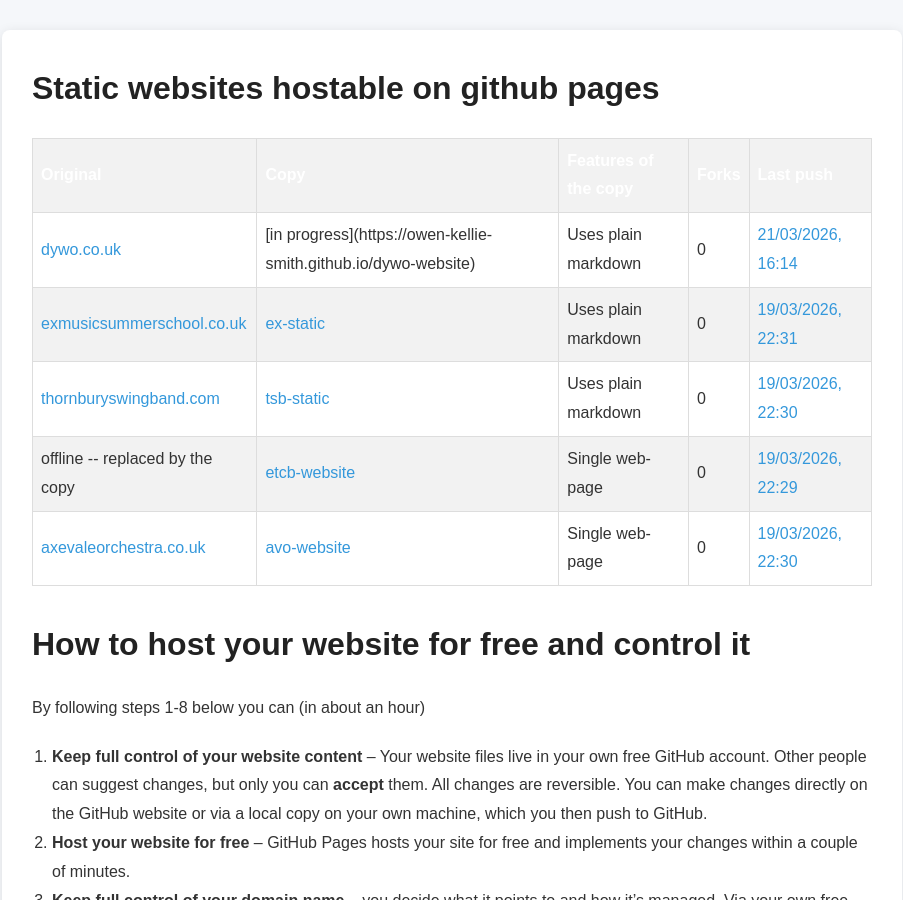
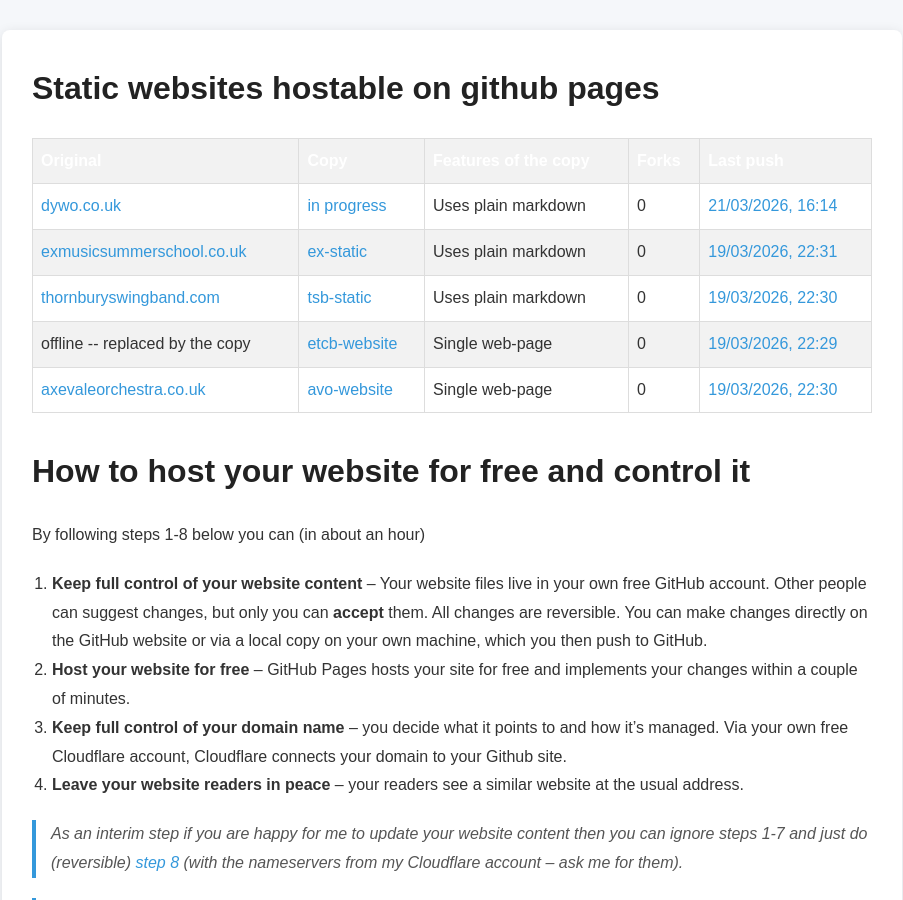
Before and after one commit to owen-kellie-smith/static-websites, a Jekyll site: the page built from index.md, in a window 1280 px wide and 900 px high. Shown: the whole window, without its empty margins (188-1091 px from the left). Built offline with Jekyll 4.4.1, drawn with Linux system fonts in a browser that asks for light colours; our own code applies the rules of GitHub Pages for plain Markdown files; part of the change alters nothing that is shown.

Commit message:
Update index.md

```diff
--- a/index.md
+++ b/index.md
@@ -23,7 +23,7 @@ secondary_content: |
 <tbody>
 <tr>
   <td data-label="Original"><a href="https://www.dywo.co.uk/">dywo.co.uk</a></td>
-  <td data-label="Copy">[in progress](https://owen-kellie-smith.github.io/dywo-website)</td>
+  <td data-label="Copy"><a href="https://owen-kellie-smith.github.io/dywo-website">in progress</a></td>
   <td data-label="Features" >Uses plain markdown</td>
   <td  data-label="Forks" data-repo="owen-kellie-smith/dywo-website" data-field="forks">...</td>
   <td  data-label="Last push" data-repo="owen-kellie-smith/dywo-website" data-field="pushed" data-repo-link="https://github.com/owen-kellie-smith/dywo-website">...</td>
```
